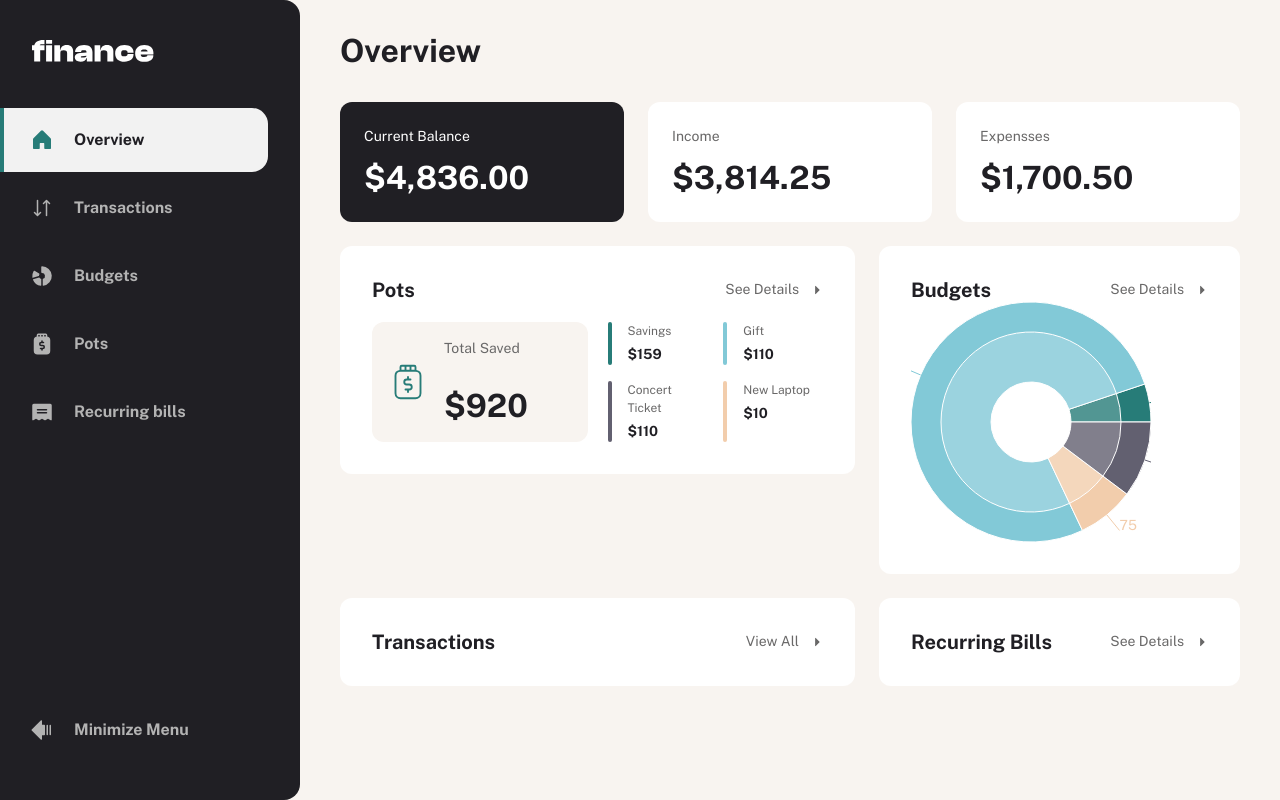
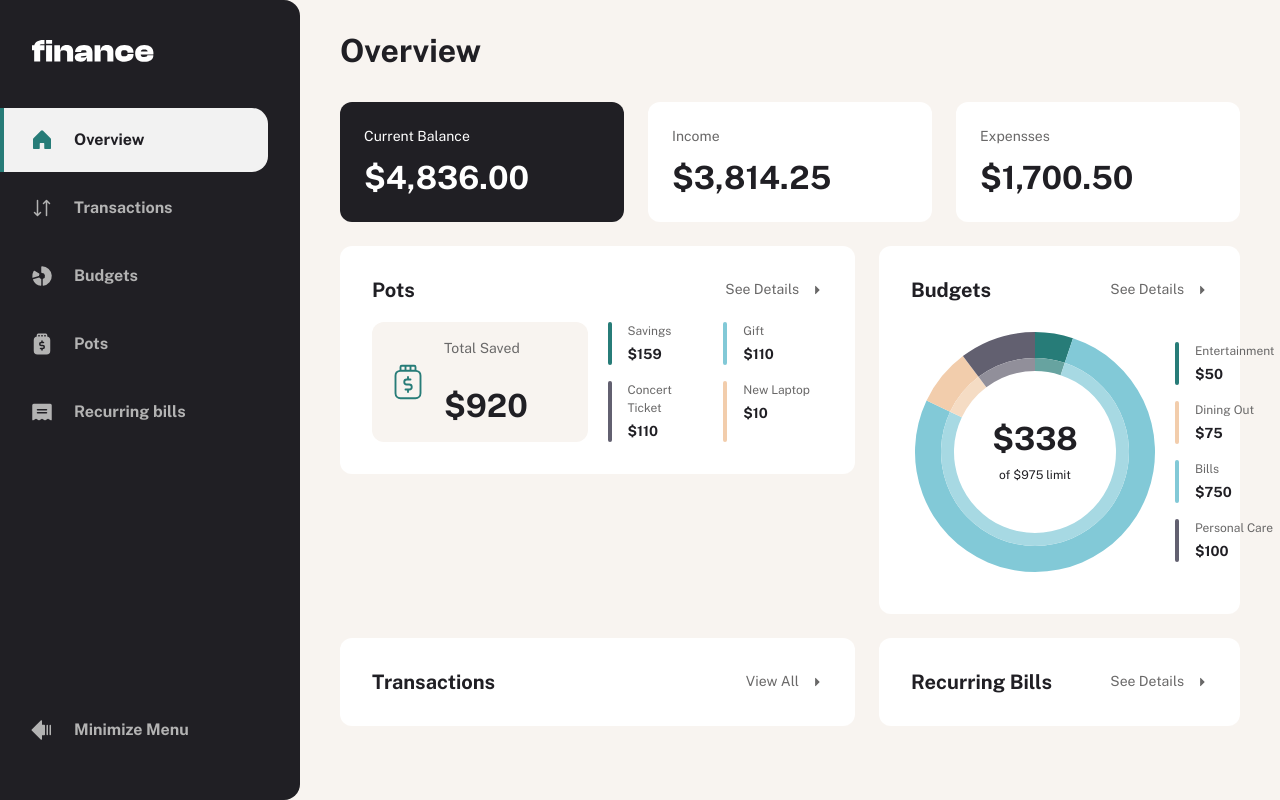
Before and after one commit to pjevic/personal-finance-app, a Next.js app: page / in a window 1280 px wide. Built offline with nearby package versions, Linux system fonts and the light colour scheme.

Commit message:
Overview: Budgets

```diff
--- a/src/components/InfoItem/InfoItem.jsx
+++ b/src/components/InfoItem/InfoItem.jsx
@@ -1,18 +1,15 @@
 /** @format */
 
+import { formatToDollars } from "@/utils/helpers";
 import style from "./InfoItem.module.scss";
 
-import { formatToDollars } from "@/utils/helpers";
-
-function InfoItem({ pot }) {
+function InfoItem({ name, color, total }) {
   return (
-    <div key={pot.name} className={style.detail}>
-      <div className={style.line} style={{ backgroundColor: pot.theme }}></div>
+    <div key={name} className={style.detail}>
+      <div className={style.line} style={{ backgroundColor: color }}></div>
       <div>
-        <span className={style.name}>{pot.name}</span>
-        <div className={style.sum}>
-          {formatToDollars(pot.total).slice(0, -3)}
-        </div>
+        <span className={style.name}>{name}</span>
+        <div className={style.sum}>{formatToDollars(total).slice(0, -3)}</div>
       </div>
     </div>
   );
--- a/src/feature/BoxDetails.jsx
+++ b/src/feature/BoxDetails.jsx
@@ -1,7 +1,6 @@
 /** @format */
 
 import Link from "next/link";
-
 import { CaretDown } from "@phosphor-icons/react/dist/ssr";
 
 import style from "./BoxDetails.module.scss";
--- a/src/feature/Budgets.jsx
+++ b/src/feature/Budgets.jsx
@@ -2,34 +2,35 @@
 
 "use client";
 
-import { PieChart, Tooltip, Pie, Cell } from "recharts";
+import { useEffect, useState } from "react";
+import { PieChart, Tooltip, Pie, Cell, ResponsiveContainer } from "recharts";
 
-// Utility function to lighten a color
-const lightenColor = (hex, amount = 0.2) => {
-  const [r, g, b] = hex
-    .replace("#", "")
-    .match(/.{2}/g)
-    .map((x) => parseInt(x, 16));
-
-  const lighten = (x) => Math.min(255, Math.floor(x + (255 - x) * amount));
-
-  return `#${[lighten(r), lighten(g), lighten(b)]
-    .map((x) => x.toString(16).padStart(2, "0"))
-    .join("")}`;
-};
+import { lightenColor, formatToDollars } from "@/utils/helpers";
+import InfoItem from "@/components/InfoItem/InfoItem";
+import style from "./Budgets.module.scss";
 
 function Budgets({ budgets }) {
+  const [isClient, setIsClient] = useState(false);
+
+  useEffect(() => {
+    setIsClient(true);
+  }, []);
+
+  if (!isClient) {
+    return null;
+  }
+
   const pieChartData = budgets.map((budget) => ({
     name: budget.category,
     value: budget.maximum,
     color: budget.theme,
-    lightColor: lightenColor(budget.theme), // Add lightened color
+    lightColor: lightenColor(budget.theme),
   }));
 
-  console.log(pieChartData);
-
   return (
-    <div>
+    <div className={style.container}>
+      <div className={style.pieChartWrapper}>
+        <ResponsiveContainer width="100%" height={240}>
           <PieChart width={240} height={240}>
             {/* Outer Ring */}
             <Pie
@@ -39,8 +40,10 @@ function Budgets({ budgets }) {
               cx="50%"
               cy="50%"
               outerRadius={120}
-          innerRadius={70}
-          label
+              innerRadius={94}
+              stroke="none"
+              startAngle={450}
+              endAngle={90}
             >
               {pieChartData.map((entry, index) => (
                 <Cell key={`cell-${index}`} fill={entry.color} />
@@ -54,8 +57,11 @@ function Budgets({ budgets }) {
               nameKey="name"
               cx="50%"
               cy="50%"
-          outerRadius={90}
-          innerRadius={40}
+              outerRadius={94}
+              innerRadius={81}
+              stroke="none"
+              startAngle={450}
+              endAngle={90}
             >
               {pieChartData.map((entry, index) => (
                 <Cell key={`cell-${index}`} fill={entry.lightColor} />
@@ -64,7 +70,26 @@ function Budgets({ budgets }) {
 
             <Tooltip />
           </PieChart>
-      <div></div>
+        </ResponsiveContainer>
+
+        <div className={style.circleCenter}>
+          <div className={style.sum}>{formatToDollars(338).slice(0, -3)}</div>
+          <div className={style.text}>
+            of {formatToDollars(975).slice(0, -3)} limit
+          </div>
+        </div>
+      </div>
+
+      <div className={style.legend}>
+        {budgets.map((budget) => (
+          <InfoItem
+            key={budget.category + budget.maximum}
+            name={budget.category}
+            color={budget.theme}
+            total={budget.maximum}
+          />
+        ))}
+      </div>
     </div>
   );
 }
--- a/src/feature/Budgets.module.scss
+++ b/src/feature/Budgets.module.scss
@@ -0,0 +1,46 @@
+/** @format */
+
+@use "../styles/abstracts/mixins.scss" as mix;
+
+.container {
+  margin-top: 2rem;
+
+  display: grid;
+  grid-template-columns: 24.8rem 1fr;
+  gap: 1.6rem;
+
+  justify-items: center;
+  align-items: center;
+
+  .pieChartWrapper {
+    position: relative;
+    width: 24rem;
+    height: 24rem;
+    margin: 1rem 0;
+  }
+
+  .circleCenter {
+    position: absolute;
+    top: 50%;
+    left: 50%;
+    transform: translate(-50%, -50%);
+    z-index: 10;
+
+    @include mix.flex(column, center, null);
+
+    .sum {
+      @include mix.textPreset(1);
+      margin-bottom: 0.8rem;
+    }
+
+    .text {
+      @include mix.textPreset(5);
+    }
+  }
+
+  .legend {
+    display: flex;
+    flex-direction: column;
+    gap: 1.6rem;
+  }
+}
--- a/src/feature/Pots.jsx
+++ b/src/feature/Pots.jsx
@@ -2,6 +2,7 @@
 
 import { TipJar } from "@phosphor-icons/react/dist/ssr";
 import { formatToDollars } from "@/utils/helpers";
+
 import InfoItem from "@/components/InfoItem/InfoItem";
 import style from "./Pots.module.scss";
 
@@ -22,7 +23,12 @@ function Pots({ pots }) {
 
       <div className={style.details}>
         {pots.slice(0, 4).map((pot) => (
-          <InfoItem key={pot.name} pot={pot} />
+          <InfoItem
+            key={pot.name}
+            name={pot.name}
+            color={pot.theme}
+            total={pot.total}
+          />
         ))}
       </div>
     </div>
--- a/src/utils/helpers.js
+++ b/src/utils/helpers.js
@@ -7,3 +7,17 @@ export function formatToDollars(amount) {
 
   return `$${amount.toFixed(2).replace(/\B(?=(\d{3})+(?!\d))/g, ",")}`;
 }
+
+// Utility function to lighten a color
+export const lightenColor = (hex, amount = 0.3) => {
+  const [r, g, b] = hex
+    .replace("#", "")
+    .match(/.{2}/g)
+    .map((x) => parseInt(x, 16));
+
+  const lighten = (x) => Math.min(255, Math.floor(x + (255 - x) * amount));
+
+  return `#${[lighten(r), lighten(g), lighten(b)]
+    .map((x) => x.toString(16).padStart(2, "0"))
+    .join("")}`;
+};
```
Lines whose indentation alone changed are shown as unchanged.
